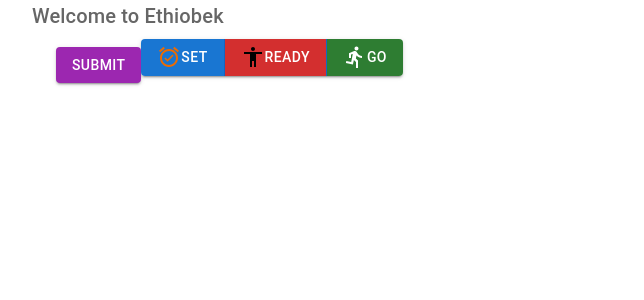
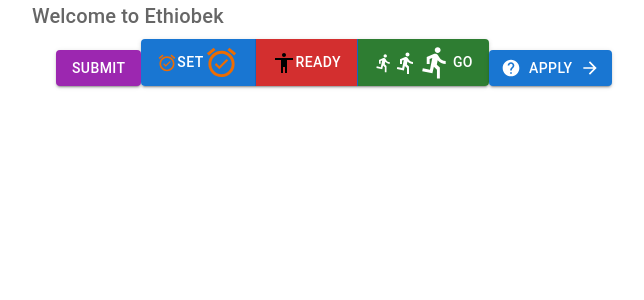
Before and after one commit to Ethiobek/react-mui, a React (Create React App) app: page / in a window 1280 px wide. Shown: the top 300 px of the page, without its empty margins (32-676 px from the left). Built offline with nearby package versions, Linux system fonts and the light colour scheme.

Commit message:
Icon placement with in a button to star/end

```diff
--- a/src/components/SuccessButton.js
+++ b/src/components/SuccessButton.js
@@ -5,6 +5,8 @@
 import DirectionsRun from "@mui/icons-material/DirectionsRun";
 import AlarmOn from "@mui/icons-material/AlarmOn";
 import Accessibility from "@mui/icons-material/Accessibility";
+import HelpOutlined from "@mui/icons-material/HelpOutlined";
+import ArrowForward from "@mui/icons-material/ArrowForward";
 
 function SuccessButton() {
   return (
@@ -20,18 +22,30 @@
 
       <ButtonGroup variant="contained">
         <Button color="primary">
-          <AlarmOn color="warning" />
+          <AlarmOn color="warning" fontSize="small" />
           Set
+          <AlarmOn color="warning" fontSize="large" />
         </Button>
         <Button color="error">
           <Accessibility style={{ color: "black" }} />
           Ready
         </Button>
         <Button color="success">
-          <DirectionsRun />
+          <DirectionsRun fontSize="small" />
+          <DirectionsRun fontSize="medium" />
+          <DirectionsRun fontSize="large" />
           Go
         </Button>
       </ButtonGroup>
+      <Button
+        g
+        variant="contained"
+        fontSize="large"
+        startIcon={<HelpOutlined />}
+        endIcon={<ArrowForward />}
+      >
+        Apply
+      </Button>
     </Container>
   );
 }
```
